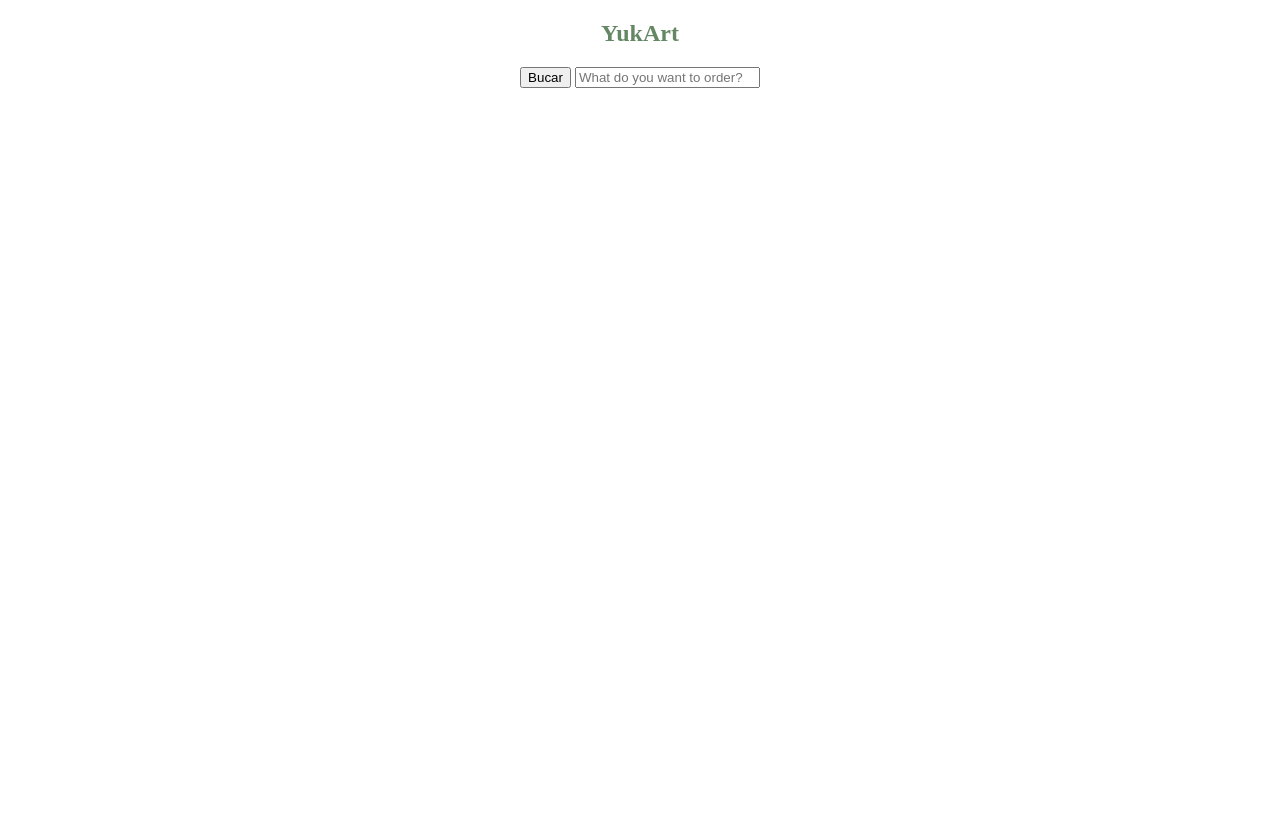
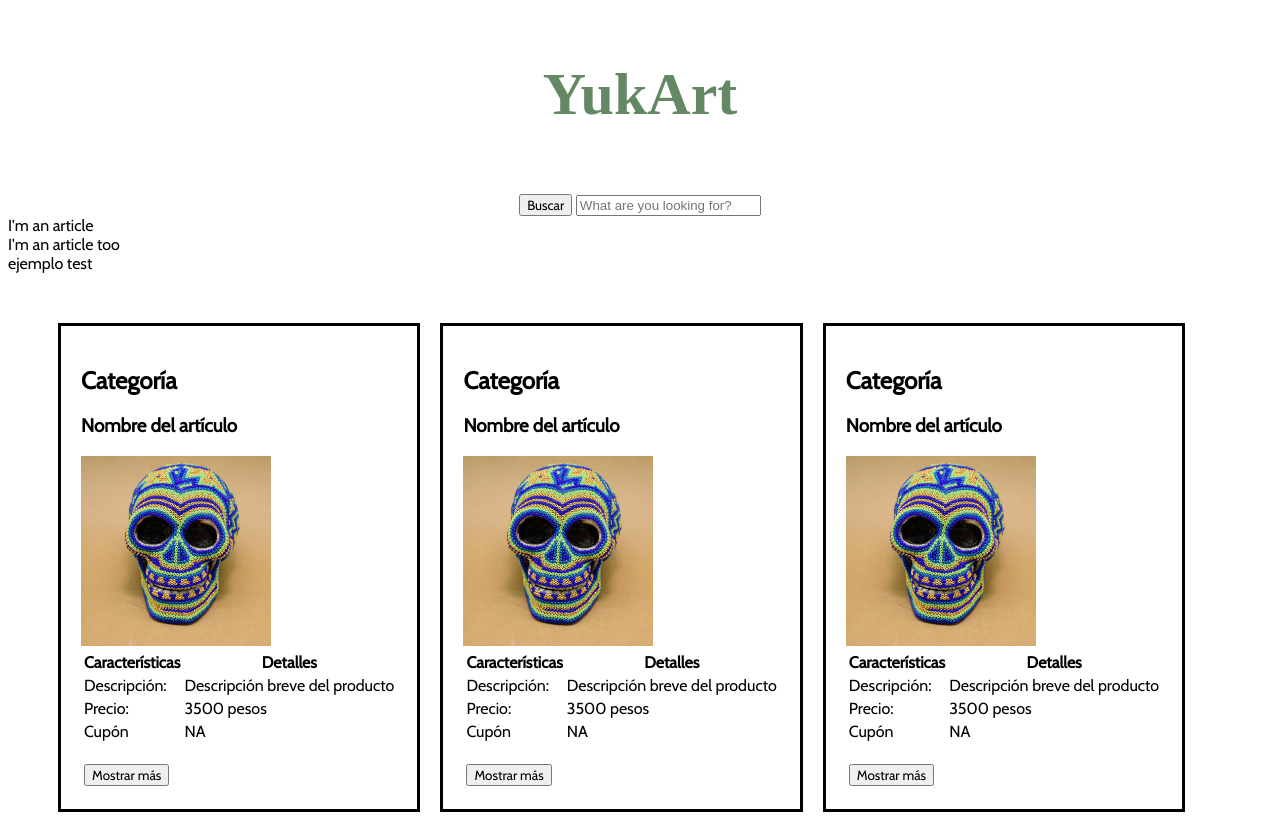
Before and after one commit to luisssSoto/FinalProjectGeneration, a plain HTML site: page FinalProject/code/tienda/index.html in a window 1280 px wide. Before the commit the page ends 800 px from the top, so only its background shows below. Drawn offline with nearby package versions, Linux system fonts and the light colour scheme.

Commit message:
updateTienda1

```diff
--- a/FinalProject/code/tienda/index.html
+++ b/FinalProject/code/tienda/index.html
@@ -6,19 +6,122 @@
     <meta name="viewport" content="width=device-width, initial-scale=1.0"/>
     <title>Tienda</title>
     <link rel="stylesheet" href="tienda.css">
+
+    <!-- font styles -->
+    <link rel="preconnect" href="https://fonts.googleapis.com">
+<link rel="preconnect" href="https://fonts.gstatic.com" crossorigin>
+<link href="https://fonts.googleapis.com/css2?family=Noto+Serif+Tamil:wght@100&display=swap" rel="stylesheet">
+<link rel="preconnect" href="https://fonts.googleapis.com">
+<link rel="preconnect" href="https://fonts.gstatic.com" crossorigin>
+<link href="https://fonts.googleapis.com/css2?family=Cabin&family=Noto+Serif+Tamil:wght@100&display=swap" rel="stylesheet">
 </head>
 <body>
     <header></header>
 
     <nav>
-        <h2 class="subtitle">YukArt</h2>
-        <button class="bttn">Bucar</button>
-        <input type="text" id="btn" placeholder="What do you want to order? ">
+        <h2 class="titles">YukArt</h2>
+        <button class="buttons">Buscar</button>
+        <input type="text" id="btn" placeholder="What are you looking for? ">
     </nav>
     <section>
-        <article></article>
-        <article></article>
-        <aside></aside>
+        <article>I'm an article</article>
+        <article>I'm an article too</article>
+        <aside>ejemplo test</aside>
+    </section>
+
+    <!-- Cards -->
+    <section id="containerSection">
+        <div class="tarjetas">
+            <h2>Categoría</h2>
+            <h3>Nombre del artículo</h3>
+            <img class="tarjetasImg" src="craneo.png" alt="no found">
+            <table>
+                <thead>
+                    <tr>
+                        <th>Características</th>
+                        <th>Detalles</th>
+                    </tr>
+                </thead>
+                <tbody>
+                    <tr>
+                        <td>Descripción: </td>
+                        <td>Descripción breve del producto</td>
+                    </tr>
+                    <tr>
+                        <td>Precio: </td>
+                        <td>3500 pesos</td>
+                    </tr>
+                    <tr>
+                        <td>Cupón</td>
+                        <td>NA</td>
+
+                    </tr>
+                    <tr>
+                        <td><br/><button class="buttons">Mostrar más</button></td>
+                    </tr>
+                </tbody>
+            </table>
+        </div>
+        <div class="tarjetas">
+            <h2>Categoría</h2>
+            <h3>Nombre del artículo</h3>
+            <img class="tarjetasImg" src="craneo.png" alt="no found">
+            <table>
+                <thead>
+                    <tr>
+                        <th>Características</th>
+                        <th>Detalles</th>
+                    </tr>
+                </thead>
+                <tbody>
+                    <tr>
+                        <td>Descripción: </td>
+                        <td>Descripción breve del producto</td>
+                    </tr>
+                    <tr>
+                        <td>Precio: </td>
+                        <td>3500 pesos</td>
+                    </tr>
+                    <tr>
+                        <td>Cupón</td>
+                        <td>NA</td>
+                    </tr>
+                    <tr>
+                        <td><br/><button class="buttons">Mostrar más</button></td>
+                    </tr>
+                </tbody>
+            </table>
+        </div>
+        <div class="tarjetas">
+            <h2>Categoría</h2>
+            <h3>Nombre del artículo</h3>
+            <img class="tarjetasImg" src="craneo.png" alt="no found">
+            <table>
+                <thead>
+                    <tr>
+                        <th>Características</th>
+                        <th>Detalles</th>
+                    </tr>
+                </thead>
+                <tbody>
+                    <tr>
+                        <td>Descripción: </td>
+                        <td>Descripción breve del producto</td>
+                    </tr>
+                    <tr>
+                        <td>Precio: </td>
+                        <td>3500 pesos</td>
+                    </tr>
+                    <tr>
+                        <td>Cupón</td>
+                        <td>NA</td>
+                    </tr>
+                    <tr>
+                        <td><br/><button class="buttons">Mostrar más</button></td>
+                    </tr>
+                </tbody>
+            </table>
+        </div>
     </section>
 
     <footer></footer>
--- a/FinalProject/code/tienda/tienda.css
+++ b/FinalProject/code/tienda/tienda.css
@@ -1,10 +1,43 @@
+body{
+    font-family: 'Cabin', sans-serif;
+}
+.titles{
+    font-family: 'Noto Serif Tamil', serif;
+    color: #658864;
+    font-size: 60px;
+}
 #buscador{
     text-align: center;
+}
+.buttons{
+    font-family: 'Cabin', sans-serif;
 }
 
 .subtitle{
     color: #658864;
 }
+#containerSection{
+    margin: 40px;
+    border: 20px;
+    padding: auto;
+}
+.tarjetas{
+    margin: 10px;
+    border-style: solid;
+    padding: 20px;
+    float: left;
+
+}
+.tarjetasImg{
+    width: 190px;
+    text-align: center;
+}
 nav{
     text-align: center;
 }
+
+/* pallete colors
+#658864
+#B7B78A
+#DDDDDD
+#EEEEEE */
```
Also changed, not shown: FinalProject/code/tienda/craneo.png (added).
